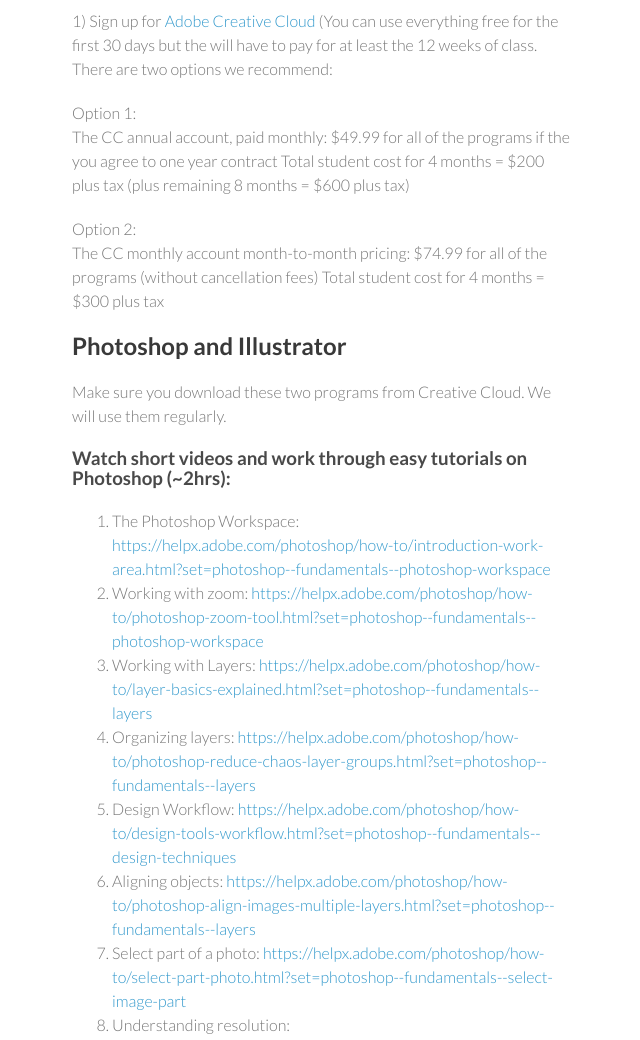
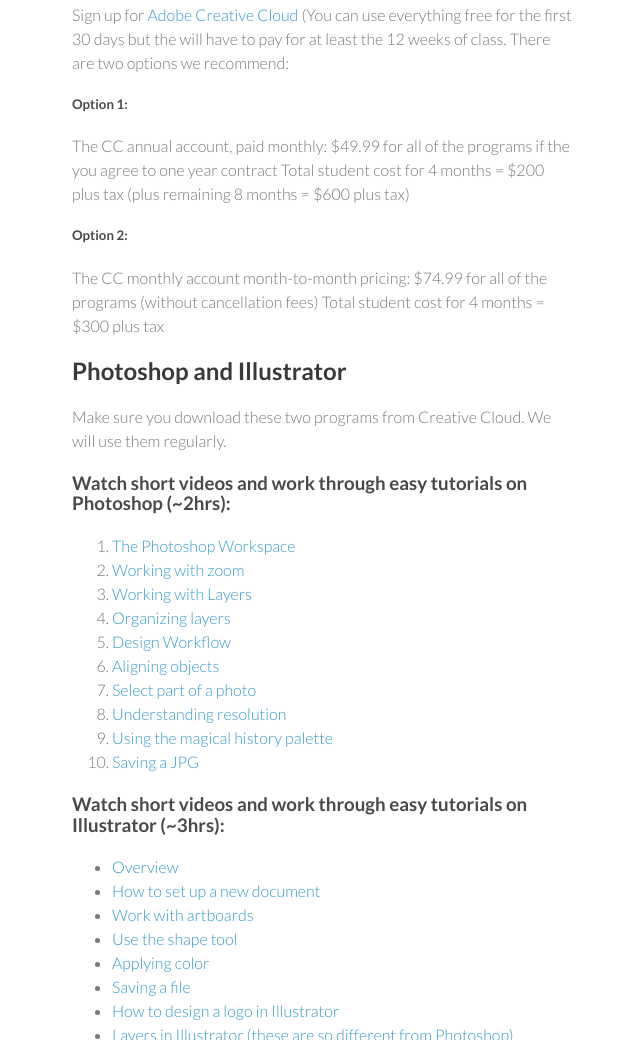
Before and after one commit to tiy-austin-wd-jan2015/Onboarding, a plain HTML site: page index.html in a window 1280 px wide. Shown: the part 1760-2800 px from the top of the page, without its empty margins (498-1138 px from the left). Drawn offline with Linux system fonts and the light colour scheme.

Commit message:
a few small typos

```diff
--- a/index.html
+++ b/index.html
@@ -29,10 +29,10 @@
       </header>
       <section>
         <h1>
-<a id="the-iron-yard-web-design-prework" class="anchor" href="#the-iron-yard-web-design-prework" aria-hidden="true"><span class="octicon octicon-link"></span></a>The Iron Yard Web Design Prework</h1>
-
+<!-- <a id="the-iron-yard-web-design-prework" class="anchor" href="#the-iron-yard-web-design-prework" aria-hidden="true"><span class="octicon octicon-link"></span></a>The Iron Yard Web Design Prework</h1>
+ -->
 <h2>
-<a id="introduction" class="anchor" href="#introduction" aria-hidden="true"><span class="octicon octicon-link"></span></a>Introduction</h2>
+<a id="introduction" class="anchor" href="#introduction" aria-hidden="true"><span class="octicon octicon-link"></span></a>Welcome!</h2>
 
 <p>It’s almost time for our first day of class! Before we get started, I recommend getting a head start on some of the class topics, so that you’re better prepared to learn how to be a web designer. I expect that you can accomplish and learn as much of the pre-work listed below without assistance so that we can spend class time only on those things that are difficult to learn on your own. That being said, feel free to email me if you have any questions at <a href="mailto:sam@theironyard.com">sam@theironyard.com</a> . </p>
 
@@ -43,7 +43,7 @@
 <h2>
 <a id="objectives" class="anchor" href="#objectives" aria-hidden="true"><span class="octicon octicon-link"></span></a>Objectives</h2>
 
-<p>The following are the learning objectives for this pre-work, all of which are important requirements expected of a professional Web Designer. Though they are not technically “programming” skills, they are crucially important to success both during the class and on the job.</p>
+<p>The following are the learning objectives for this pre-work, all of which are important requirements expected of a professional Web Designer. Though they are not technically coding skills, they are crucially important to success both during the class and on the job.</p>
 
 <ol>
 <li>Be able to communicate technical accomplishments and struggles in designing, coding, and writing.</li>
@@ -59,7 +59,7 @@
 <ol>
 <li>Read <a href="http://www.brainpickings.org/2014/01/29/carol-dweck-mindset/">Fixed vs. Growth: The Two Basic Mindsets That Shape Our Lives</a>
 </li>
-<li>Compose an email to Sam answering the following questions:</li>
+<li>Compose an email with a subject line of "Mindsets Responses" to Sam (sam@theironyard.com) answering the following questions:</li>
 <li>  What aspects of the Growth and Fixed mindset can you identify in your personal history? In what areas do you feel Fixed? Where do you see the most Growth?</li>
 <li>What difficulties do you predict that you will encounter during our course? How have you reacted to similar situations in the past? How do you plan on reacting to these situations during the class?</li>
 </ol>
@@ -80,15 +80,15 @@ WARNING: The OS X upgrade can take a bit of time to complete and will require a
 <h2>
 <a id="adobe-creative-cloud" class="anchor" href="#adobe-creative-cloud" aria-hidden="true"><span class="octicon octicon-link"></span></a>Adobe Creative Cloud</h2>
 
-<p>1) Sign up for <a href="https://creative.adobe.com/plans">Adobe Creative Cloud</a> (You can use everything free for the first 30 days but the will have to pay for at least the 12 weeks of class. There are two options we recommend:</p>
+<p>Sign up for <a href="https://creative.adobe.com/plans">Adobe Creative Cloud</a> (You can use everything free for the first 30 days but the will have to pay for at least the 12 weeks of class. There are two options we recommend:</p>
 
-<p>Option 1:<br>
-The CC annual account, paid monthly: $49.99 for all of the programs if the you agree to one year contract
+<h5>Option 1:</h5>
+<p>The CC annual account, paid monthly: $49.99 for all of the programs if the you agree to one year contract
 Total student cost for 4 months = $200 plus tax
 (plus remaining 8 months = $600 plus tax)</p>
 
-<p>Option 2:<br>
-The CC monthly account month-to-month pricing: $74.99 for all of the programs (without cancellation fees)
+<h5>Option 2:</h5>
+<p>The CC monthly account month-to-month pricing: $74.99 for all of the programs (without cancellation fees)
 Total student cost for 4 months = $300 plus tax</p>
 
 <h2>
@@ -97,25 +97,25 @@ Total student cost for 4 months = $300 plus tax</p>
 
 <h3>Watch short videos and work through easy tutorials on Photoshop (~2hrs):</h3>
 <ol>
-<li>The Photoshop Workspace: <a href="https://helpx.adobe.com/photoshop/how-to/introduction-work-area.html?set=photoshop--fundamentals--photoshop-workspace">https://helpx.adobe.com/photoshop/how-to/introduction-work-area.html?set=photoshop--fundamentals--photoshop-workspace</a>
+<li><a href="https://helpx.adobe.com/photoshop/how-to/introduction-work-area.html?set=photoshop--fundamentals--photoshop-workspace">The Photoshop Workspace</a>
 </li>
-<li>Working with zoom: <a href="https://helpx.adobe.com/photoshop/how-to/photoshop-zoom-tool.html?set=photoshop--fundamentals--photoshop-workspace">https://helpx.adobe.com/photoshop/how-to/photoshop-zoom-tool.html?set=photoshop--fundamentals--photoshop-workspace</a>
+<li><a href="https://helpx.adobe.com/photoshop/how-to/photoshop-zoom-tool.html?set=photoshop--fundamentals--photoshop-workspace">Working with zoom</a>
 </li>
-<li>Working with Layers: <a href="https://helpx.adobe.com/photoshop/how-to/layer-basics-explained.html?set=photoshop--fundamentals--layers">https://helpx.adobe.com/photoshop/how-to/layer-basics-explained.html?set=photoshop--fundamentals--layers</a>
+<li><a href="https://helpx.adobe.com/photoshop/how-to/layer-basics-explained.html?set=photoshop--fundamentals--layers">Working with Layers</a>
 </li>
-<li>Organizing layers: <a href="https://helpx.adobe.com/photoshop/how-to/photoshop-reduce-chaos-layer-groups.html?set=photoshop--fundamentals--layers">https://helpx.adobe.com/photoshop/how-to/photoshop-reduce-chaos-layer-groups.html?set=photoshop--fundamentals--layers</a>
+<li><a href="https://helpx.adobe.com/photoshop/how-to/photoshop-reduce-chaos-layer-groups.html?set=photoshop--fundamentals--layers">Organizing layers</a>
 </li>
-<li>  Design Workflow: <a href="https://helpx.adobe.com/photoshop/how-to/design-tools-workflow.html?set=photoshop--fundamentals--design-techniques">https://helpx.adobe.com/photoshop/how-to/design-tools-workflow.html?set=photoshop--fundamentals--design-techniques</a>
+<li> <a href="https://helpx.adobe.com/photoshop/how-to/design-tools-workflow.html?set=photoshop--fundamentals--design-techniques">Design Workflow</a>
 </li>
-<li>Aligning objects: <a href="https://helpx.adobe.com/photoshop/how-to/photoshop-align-images-multiple-layers.html?set=photoshop--fundamentals--layers">https://helpx.adobe.com/photoshop/how-to/photoshop-align-images-multiple-layers.html?set=photoshop--fundamentals--layers</a>
+<li><a href="https://helpx.adobe.com/photoshop/how-to/photoshop-align-images-multiple-layers.html?set=photoshop--fundamentals--layers">Aligning objects</a>
 </li>
-<li>Select part of a photo: <a href="https://helpx.adobe.com/photoshop/how-to/select-part-photo.html?set=photoshop--fundamentals--select-image-part">https://helpx.adobe.com/photoshop/how-to/select-part-photo.html?set=photoshop--fundamentals--select-image-part</a>
+<li><a href="https://helpx.adobe.com/photoshop/how-to/select-part-photo.html?set=photoshop--fundamentals--select-image-part">Select part of a photo</a>
 </li>
-<li>Understanding resolution: <a href="https://helpx.adobe.com/photoshop/how-to/image-resolution-explained.html?set=photoshop--fundamentals--essential-tasks">https://helpx.adobe.com/photoshop/how-to/image-resolution-explained.html?set=photoshop--fundamentals--essential-tasks</a>
+<li><a href="https://helpx.adobe.com/photoshop/how-to/image-resolution-explained.html?set=photoshop--fundamentals--essential-tasks">Understanding resolution</a>
 </li>
-<li>Using the magical history palette: <a href="https://helpx.adobe.com/photoshop/how-to/photoshop-undo-history-panel.html?set=photoshop--fundamentals--essential-tasks">https://helpx.adobe.com/photoshop/how-to/photoshop-undo-history-panel.html?set=photoshop--fundamentals--essential-tasks</a>
+<li><a href="https://helpx.adobe.com/photoshop/how-to/photoshop-undo-history-panel.html?set=photoshop--fundamentals--essential-tasks">Using the magical history palette</a>
 </li>
-<li>Saving a JPG: <a href="https://helpx.adobe.com/photoshop/how-to/save-as-jpeg.html?set=photoshop--fundamentals--print-share-photo">https://helpx.adobe.com/photoshop/how-to/save-as-jpeg.html?set=photoshop--fundamentals--print-share-photo</a>
+<li><a href="https://helpx.adobe.com/photoshop/how-to/save-as-jpeg.html?set=photoshop--fundamentals--print-share-photo">Saving a JPG</a>
 </li>
 </ol>
 
@@ -123,29 +123,29 @@ Total student cost for 4 months = $300 plus tax</p>
 <a id="watch-short-videos-and-work-through-easy-tutorials-on-illustrator-3hrs" class="anchor" href="#watch-short-videos-and-work-through-easy-tutorials-on-illustrator-3hrs" aria-hidden="true"><span class="octicon octicon-link"></span></a>Watch short videos and work through easy tutorials on Illustrator (~3hrs):</h3>
 
 <ul>
-<li>Overview: <a href="https://helpx.adobe.com/illustrator/how-to/what-is-illustrator.html?set=illustrator--get-started--overview">https://helpx.adobe.com/illustrator/how-to/what-is-illustrator.html?set=illustrator--get-started--overview</a>
+<li><a href="https://helpx.adobe.com/illustrator/how-to/what-is-illustrator.html?set=illustrator--get-started--overview">Overview</a>
 </li>
-<li>How to set up a new document: <a href="https://helpx.adobe.com/illustrator/how-to/create-new-document.html?set=illustrator--get-started--essential-beginners">https://helpx.adobe.com/illustrator/how-to/create-new-document.html?set=illustrator--get-started--essential-beginners</a>
+<li><a href="https://helpx.adobe.com/illustrator/how-to/create-new-document.html?set=illustrator--get-started--essential-beginners">How to set up a new document</a>
 </li>
-<li>Work with artboards: <a href="https://helpx.adobe.com/illustrator/how-to/work-with-artboards.html?set=illustrator--get-started--essential-beginners">https://helpx.adobe.com/illustrator/how-to/work-with-artboards.html?set=illustrator--get-started--essential-beginners</a>
+<li><a href="https://helpx.adobe.com/illustrator/how-to/work-with-artboards.html?set=illustrator--get-started--essential-beginners">Work with artboards</a>
 </li>
-<li>Use the shape tool: <a href="https://helpx.adobe.com/illustrator/how-to/use-shape-tools.html?set=illustrator--get-started--essential-beginners">https://helpx.adobe.com/illustrator/how-to/use-shape-tools.html?set=illustrator--get-started--essential-beginners</a>
+<li><a href="https://helpx.adobe.com/illustrator/how-to/use-shape-tools.html?set=illustrator--get-started--essential-beginners">Use the shape tool</a>
 </li>
-<li>Applying color: <a href="https://helpx.adobe.com/illustrator/how-to/apply-colors.html?set=illustrator--get-started--essential-beginners">https://helpx.adobe.com/illustrator/how-to/apply-colors.html?set=illustrator--get-started--essential-beginners</a>
+<li><a href="https://helpx.adobe.com/illustrator/how-to/apply-colors.html?set=illustrator--get-started--essential-beginners">Applying color</a>
 </li>
-<li>Saving a file: <a href="https://helpx.adobe.com/illustrator/how-to/save-export-for-output.html?set=illustrator--get-started--essential-beginners">https://helpx.adobe.com/illustrator/how-to/save-export-for-output.html?set=illustrator--get-started--essential-beginners</a>
+<li><a href="https://helpx.adobe.com/illustrator/how-to/save-export-for-output.html?set=illustrator--get-started--essential-beginners">Saving a file</a>
 </li>
-<li>How to design a logo in Illustrator: <a href="https://helpx.adobe.com/illustrator/how-to/design-logo.html?set=illustrator--get-started--ready-to-use">https://helpx.adobe.com/illustrator/how-to/design-logo.html?set=illustrator--get-started--ready-to-use</a>
+<li><a href="https://helpx.adobe.com/illustrator/how-to/design-logo.html?set=illustrator--get-started--ready-to-use">How to design a logo in Illustrator</a>
 </li>
-<li>Layers in Illustrator (these are so different from Photoshop) <a href="https://helpx.adobe.com/illustrator/how-to/stay-organized-with-layers.html?set=illustrator--fundamentals--illustrator-workspace">https://helpx.adobe.com/illustrator/how-to/stay-organized-with-layers.html?set=illustrator--fundamentals--illustrator-workspace</a>
+<li><a href="https://helpx.adobe.com/illustrator/how-to/stay-organized-with-layers.html?set=illustrator--fundamentals--illustrator-workspace">Layers in Illustrator (these are so different from Photoshop) </a>
 </li>
-<li>Bitmap versus vector: <a href="https://helpx.adobe.com/illustrator/how-to/illustrator-bitmap-vs-vector.html?set=illustrator--fundamentals--create-artwork">https://helpx.adobe.com/illustrator/how-to/illustrator-bitmap-vs-vector.html?set=illustrator--fundamentals--create-artwork</a>
+<li><a href="https://helpx.adobe.com/illustrator/how-to/illustrator-bitmap-vs-vector.html?set=illustrator--fundamentals--create-artwork">Bitmap versus vector</a>
 </li>
-<li>Understanding paths: <a href="https://helpx.adobe.com/illustrator/how-to/illustrator-understanding-paths.html?set=illustrator--fundamentals--create-artwork">https://helpx.adobe.com/illustrator/how-to/illustrator-understanding-paths.html?set=illustrator--fundamentals--create-artwork</a>
+<li><a href="https://helpx.adobe.com/illustrator/how-to/illustrator-understanding-paths.html?set=illustrator--fundamentals--create-artwork">Understanding paths</a>
 </li>
-<li>Pen tool: <a href="https://helpx.adobe.com/illustrator/how-to/illustrator-pencil-tool.html?set=illustrator--fundamentals--create-artwork">https://helpx.adobe.com/illustrator/how-to/illustrator-pencil-tool.html?set=illustrator--fundamentals--create-artwork</a>
+<li><a href="https://helpx.adobe.com/illustrator/how-to/new-pen-tool.html?set=illustrator--fundamentals--create-artwork">Pen tool</a>
 </li>
-<li>Pen tool game: <a href="https://helpx.adobe.com/illustrator/how-to/illustrator-understanding-paths.html?set=illustrator--fundamentals--create-artwork">https://helpx.adobe.com/illustrator/how-to/illustrator-understanding-paths.html?set=illustrator--fundamentals--create-artwork</a>
+<li><a href="https://helpx.adobe.com/illustrator/how-to/illustrator-understanding-paths.html?set=illustrator--fundamentals--create-artwork">Pen tool game</a>
 </li>
 </ul>
 
@@ -154,19 +154,19 @@ Total student cost for 4 months = $300 plus tax</p>
 
 <p>HTML and CSS are the foundation of all the content of webpages, web sites, or web apps. However, we will only be spending about a week on HTML and CSS, so you should have a basic foundation before the class starts.</p>
 
-<p>Complete the CodeAcademy course at <a href="http://www.codecademy.com/en/tracks/web">http://www.codecademy.com/en/tracks/web</a>, which covers HTML and CSS. This should take you approximately 7-12 hours, depending on your prior experience.</p>
+<p>Complete the course: <a href="http://www.codecademy.com/en/tracks/web">CodeAcademy – Web Track</a>, which covers HTML and CSS. This should take you approximately 7-12 hours, depending on your prior experience.</p>
 
 <h1>
 <a id="markdown" class="anchor" href="#markdown" aria-hidden="true"><span class="octicon octicon-link"></span></a>Markdown</h1>
 
-<p>Learn Markdown, a simple language that converts simple text to code. <a href="http://markdowntutorial.com/">http://markdowntutorial.com/</a></p>
+<p>Learn Markdown, a simple language that converts simple text to code through <a href="http://markdowntutorial.com/">this tutorial</a>.</p>
 
 <h1>
 <a id="typing" class="anchor" href="#typing" aria-hidden="true"><span class="octicon octicon-link"></span></a>Typing</h1>
 
 <p>Believe it or not, <em>a lot</em> of time in the first weeks of coding and programming is spent fixing simple typing errors. It would not be ridiculous to suggest that many of you will spend 12-24 hours (or more) fixing typing errors during class.</p>
 
-<p>If you don't know how to touch type (i.e. type without looking at the keyboard), try to spend some time each day working on touch typing (you can try <a href="http://www.keybr.com/">http://www.keybr.com/</a>). Typing for programming is actually a good bit different than everyday typing, so getting some practice in could potentially save you a ton of time the first few weeks of class.</p>
+<p>If you don't know how to touch type (i.e. type without looking at the keyboard), try to spend some time each day working on touch typing (you can try <a href="http://www.keybr.com/">KEYBR</a>). Typing for programming is actually a good bit different than everyday typing, so getting some practice in could potentially save you a ton of time the first few weeks of class.</p>
       </section>
       <footer>
         <p>This project is maintained by Sam Kapila and The Iron Yard</p>
```
